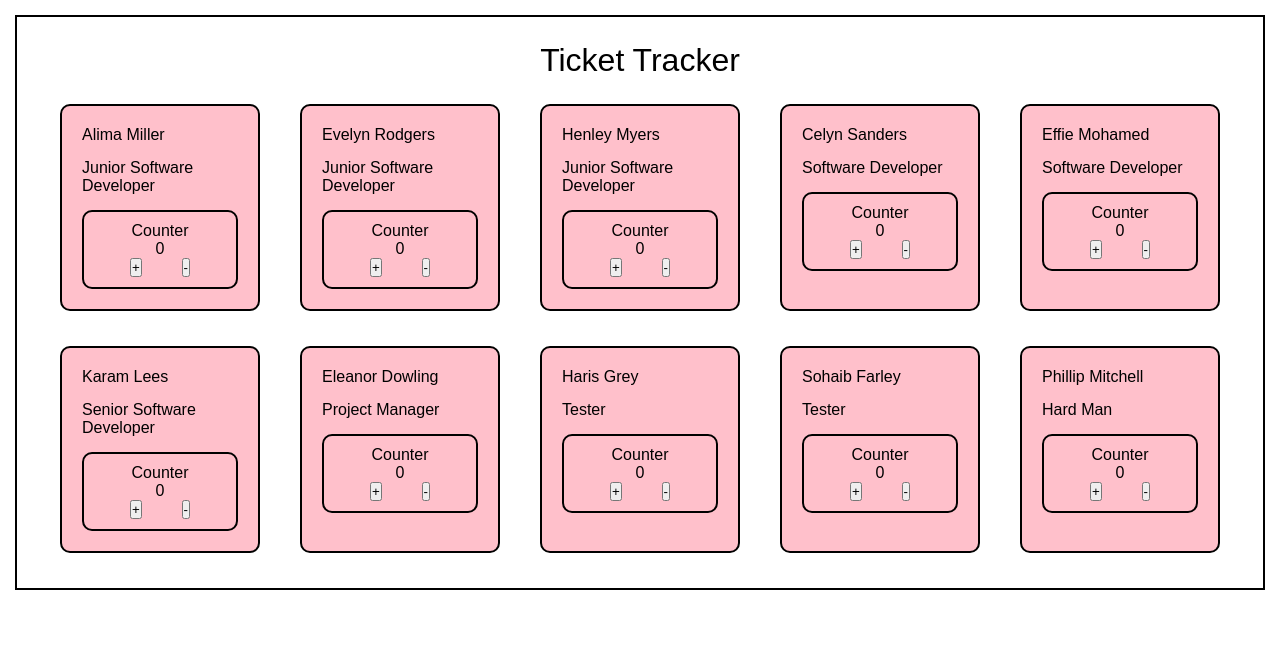
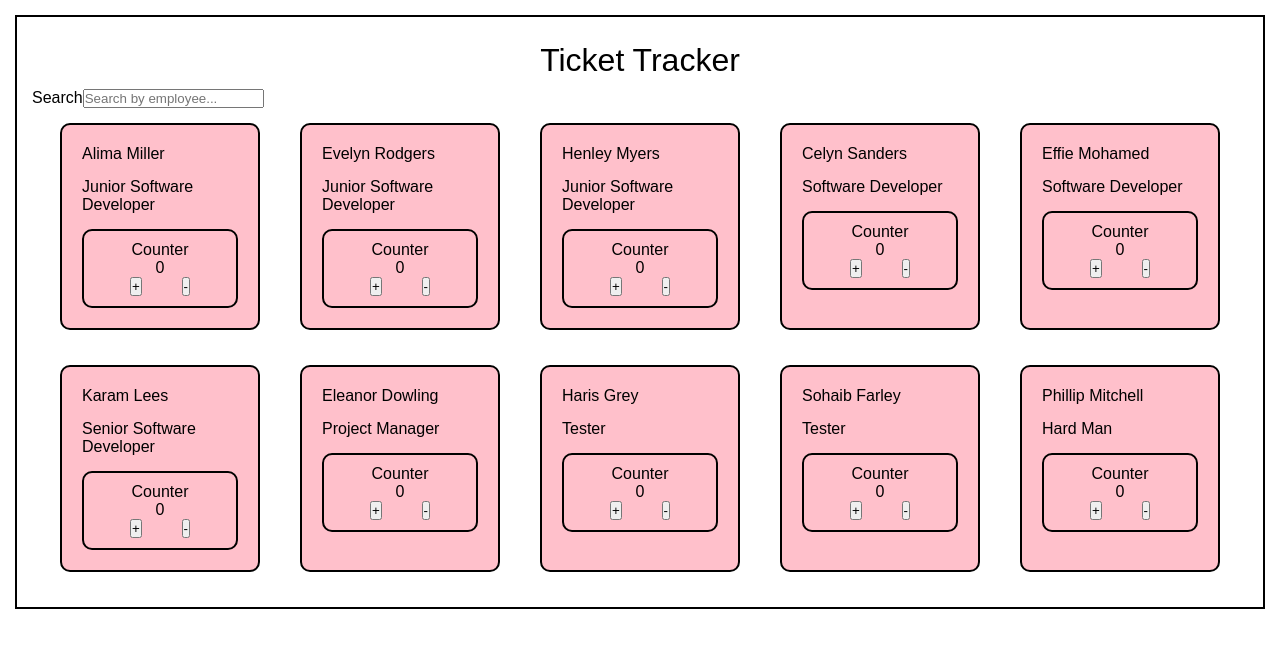
Before and after one commit to clee937/react-ticket-tracker, a React (Vite) app: page / in a window 1280 px wide. Shown: the top 648 px of the page. Built offline with nearby package versions, Linux system fonts and the light colour scheme.

Commit message:
added SearchBar component and useState hook

```diff
--- a/src/App.tsx
+++ b/src/App.tsx
@@ -1,13 +1,33 @@
 import "./App.scss";
 import EmployeeCard from "./components/EmployeeCard/EmployeeCard";
+import SearchBar from "./components/SearchBar/SearchBar";
+import { FormEvent, useState } from "react";
 import team from "./data/team";
+import Employee from "./types/employee";
 
 function App() {
+  const [searchTerm, setSearchTerm] = useState<string>("");
+
+  const handleInput = (event: FormEvent<HTMLInputElement>) => {
+    const input = event.currentTarget.value.toLowerCase();
+    setSearchTerm(input);
+  };
+
+  const filteredEmployees: Employee[] = team.filter((employee) =>
+    employee.name.toLowerCase().includes(searchTerm)
+  );
+
   return (
     <div className="app">
       <h1 className="app__title">Ticket Tracker</h1>
+      <SearchBar
+        label="search"
+        searchTerm={searchTerm}
+        placeHolderText="Search by employee..."
+        handleInput={handleInput}
+      />
       <div className="app__container">
-        {team.map((employee) => (
+        {filteredEmployees.map((employee: Employee) => (
           <EmployeeCard
             key={employee.id}
             name={employee.name}
```
